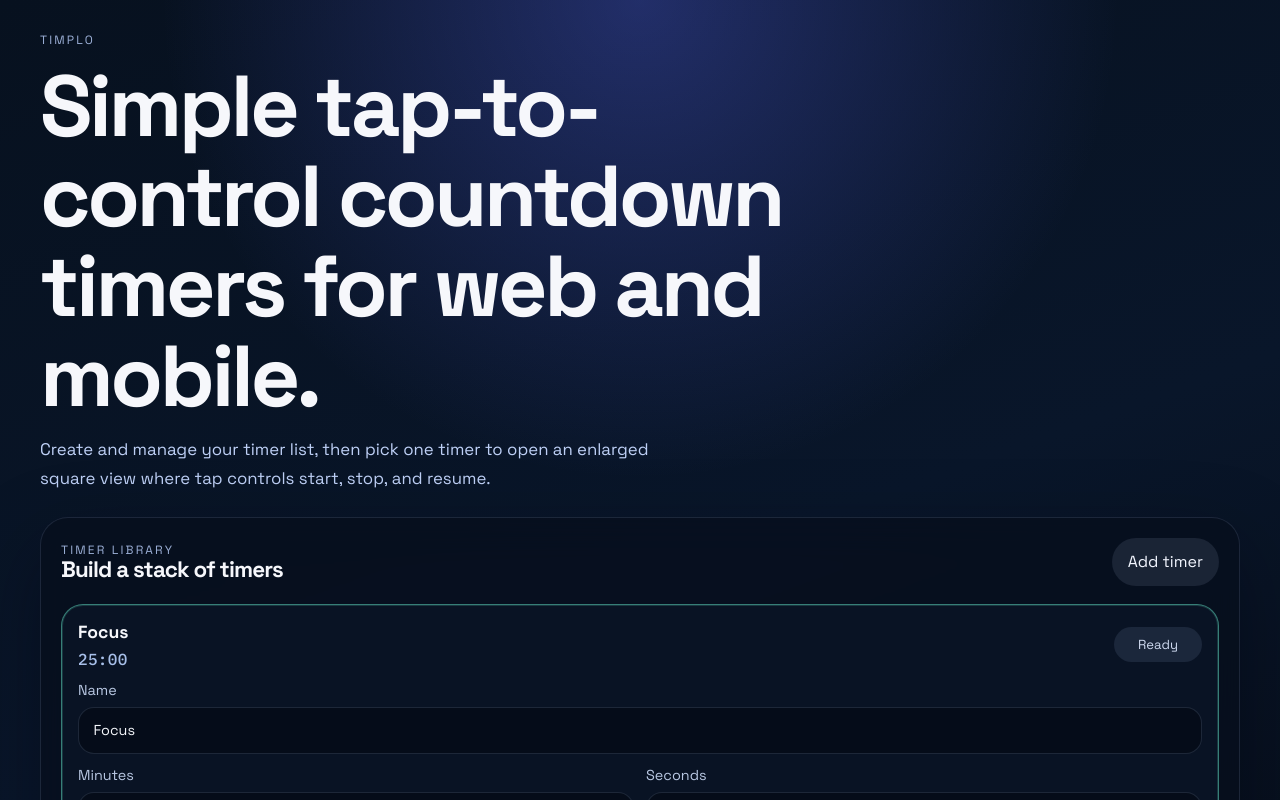
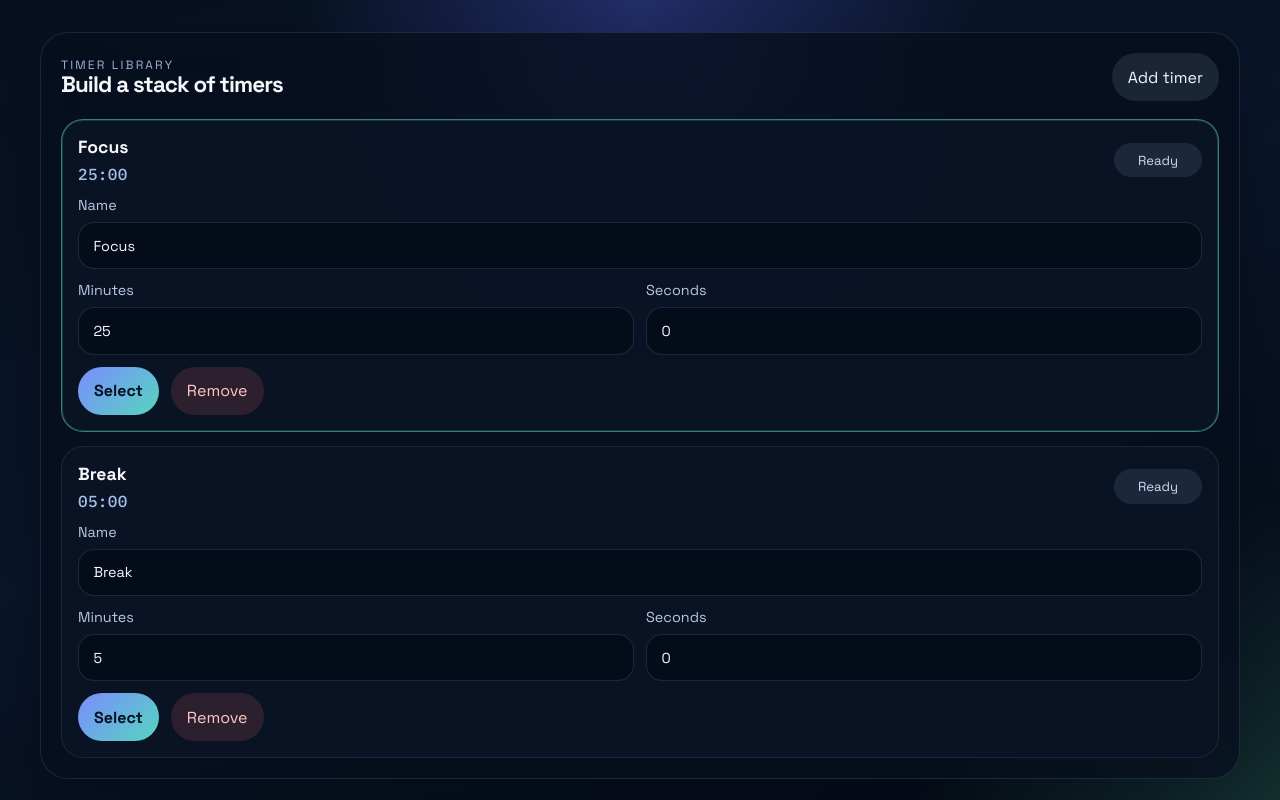
Before and after one commit to aleutheris/timplo, a React (Vite) app: page / in a window 1280 px wide. Shown: the top 800 px of the page. Built offline with nearby package versions, Linux system fonts and the light colour scheme.

Commit message:
Hero session removed

```diff
--- a/src/App.tsx
+++ b/src/App.tsx
@@ -257,15 +257,6 @@ const App = () => {
 
   return (
     <main className="app-shell">
-      <section className="hero">
-        <p className="eyebrow">Timplo</p>
-        <h1>Simple tap-to-control countdown timers for web and mobile.</h1>
-        <p className="hero-copy">
-          Create and manage your timer list, then pick one timer to open an enlarged
-          square view where tap controls start, stop, and resume.
-        </p>
-      </section>
-
       {viewMode === 'library' ? (
         <section className="layout layout-library">
           <TimerList
```
Also changed, not shown: 1 other file (tests, documents, lock files or other folders).
